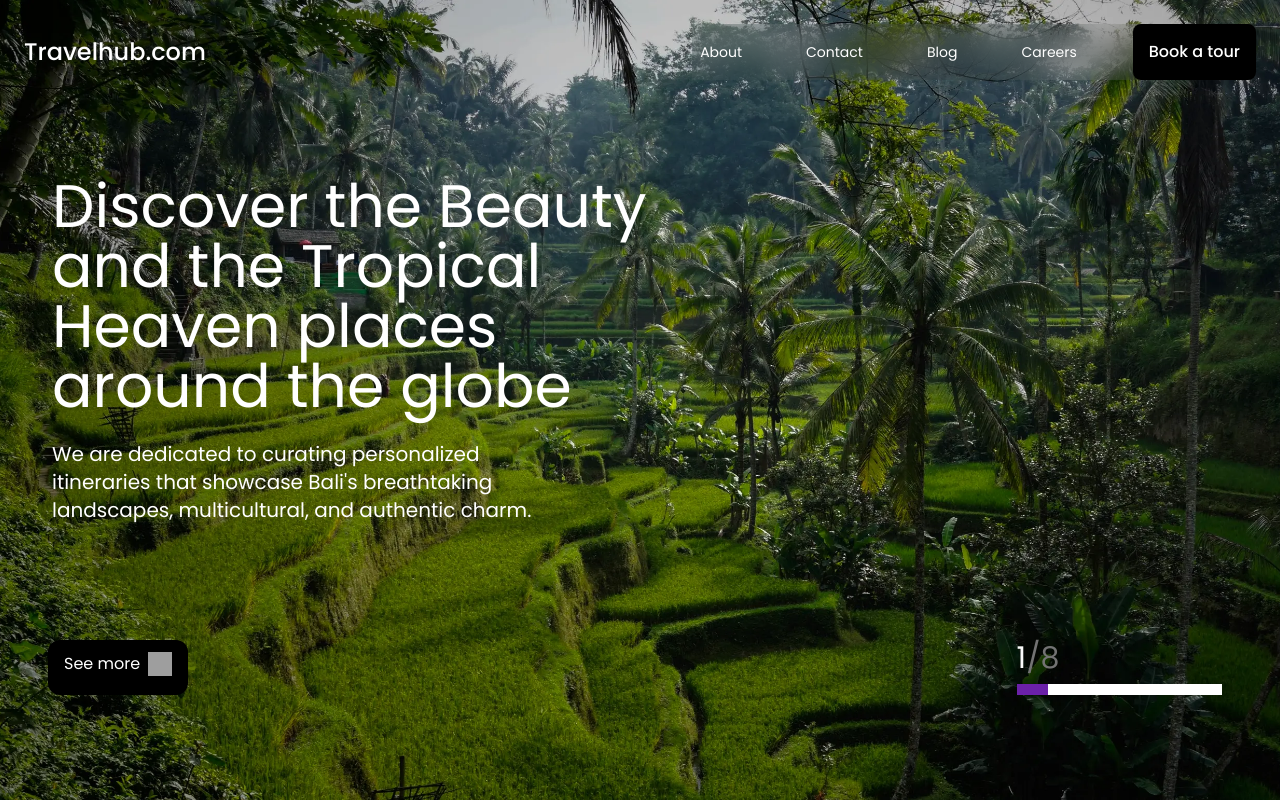
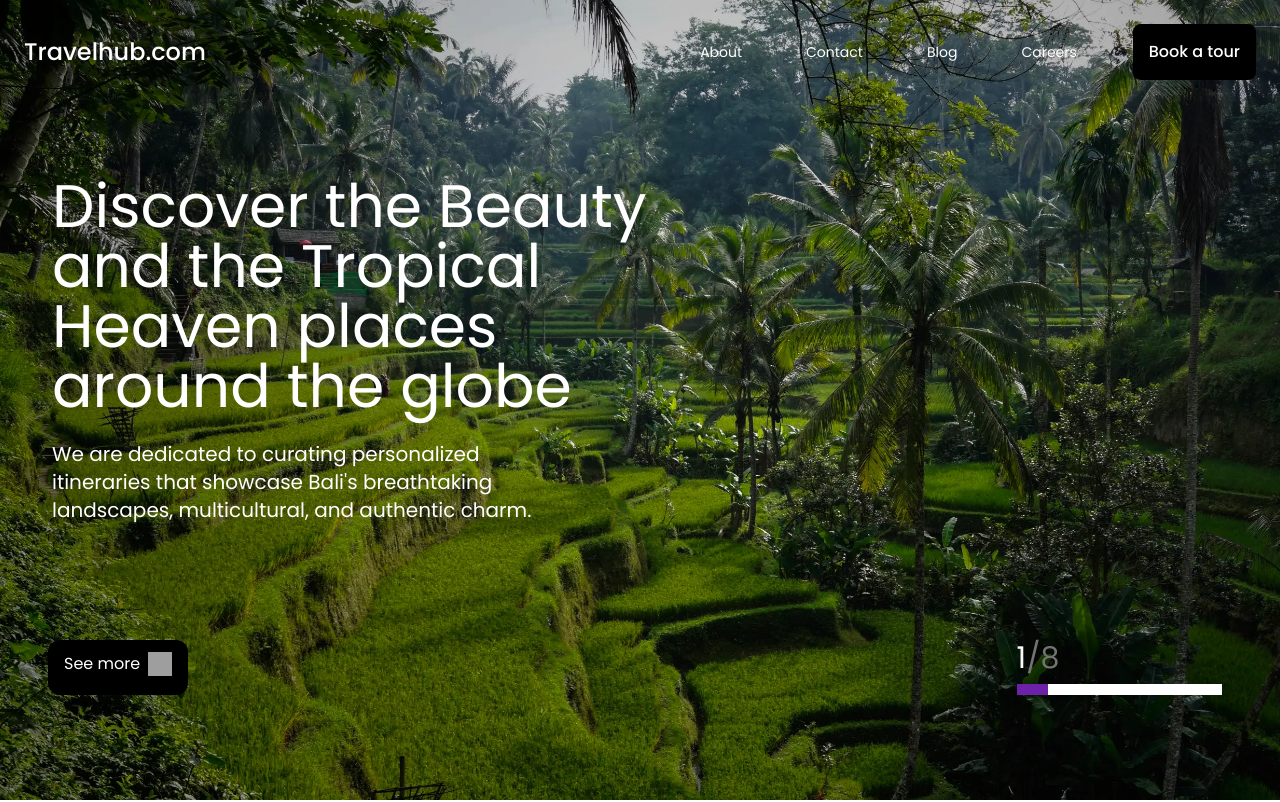
Before and after one commit to modhack2003/travelhub.com, a React (Vite) app in the folder Travelhub/: page / in a window 1280 px wide. Shown: the top 802 px of the page. Built offline with nearby package versions, Linux system fonts and the light colour scheme; grey boxes are pictures that could not be loaded.

Commit message:
100% complate

```diff
--- a/Travelhub/src/components/Navbar.jsx
+++ b/Travelhub/src/components/Navbar.jsx
@@ -31,7 +31,7 @@ function Navbar() {
           <HiMenuAlt3 />
         </button>
       </div>
-      <nav className={` md:pt-0  pt-8 flex-col md:flex-row gap-12 justify-between md:text-center md:items-center text-white ${isOpen ? 'flex' : 'hidden'} md:flex w-full md:w-auto absolute md:relative top-full md:top-auto left-0 md:left-auto   md:bg-transparent z-50  backdrop-filter backdrop-blur-lg bg-opacity-10  bg-white-0 `}>
+      <nav className={` md:pt-0  pt-8 flex-col md:flex-row gap-12 justify-between md:text-center md:items-center text-white ${isOpen ? 'flex  backdrop-filter backdrop-blur-lg bg-opacity-10  bg-white-0' : 'hidden'} md:flex w-full md:w-auto absolute md:relative top-full md:top-auto left-0 md:left-auto   md:bg-transparent z-50  `}>
         {navItems.map((item, index) => (
           <Link key={index} to={item.path}>
             <NavItem text={item.text} />
```
